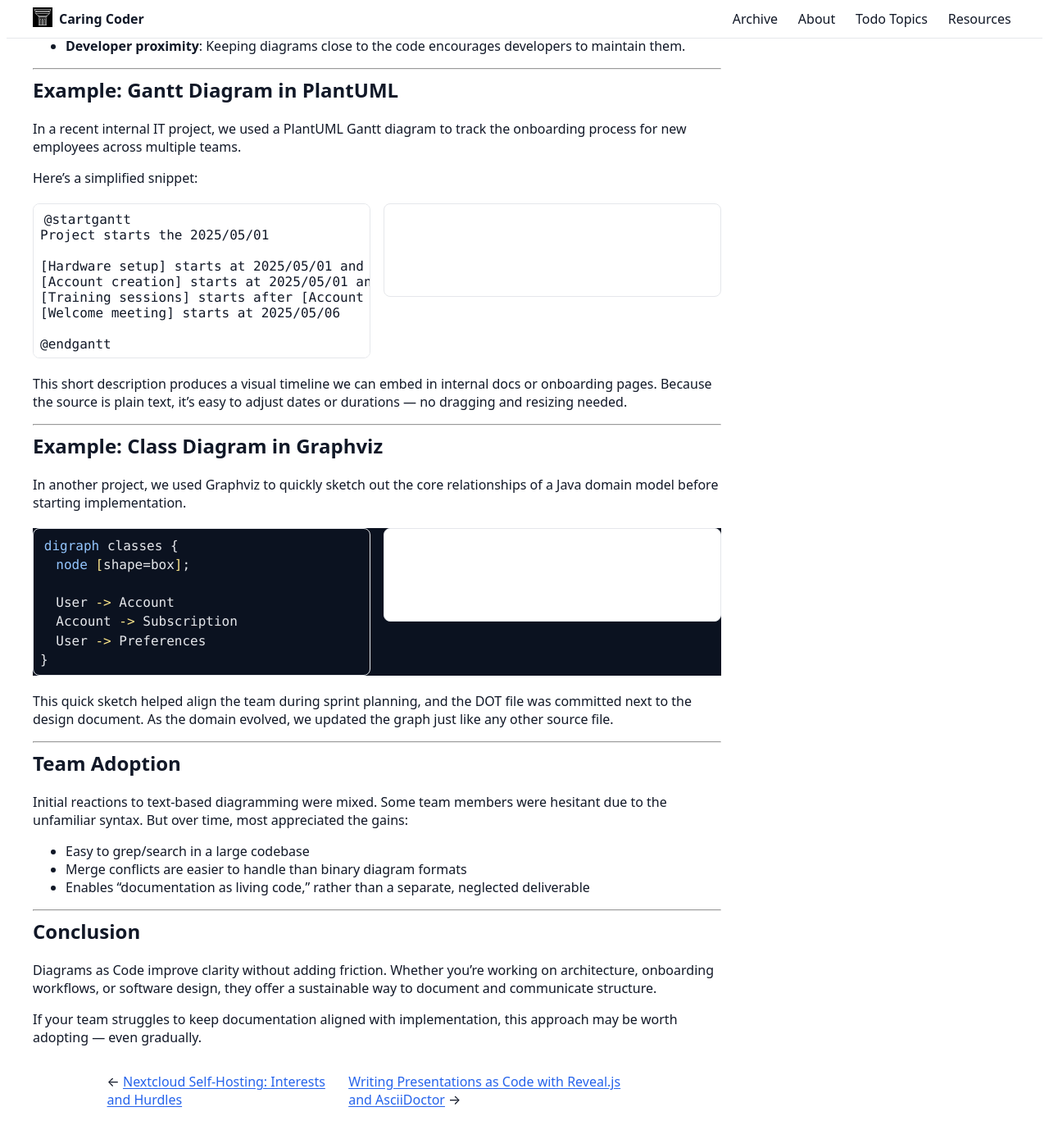
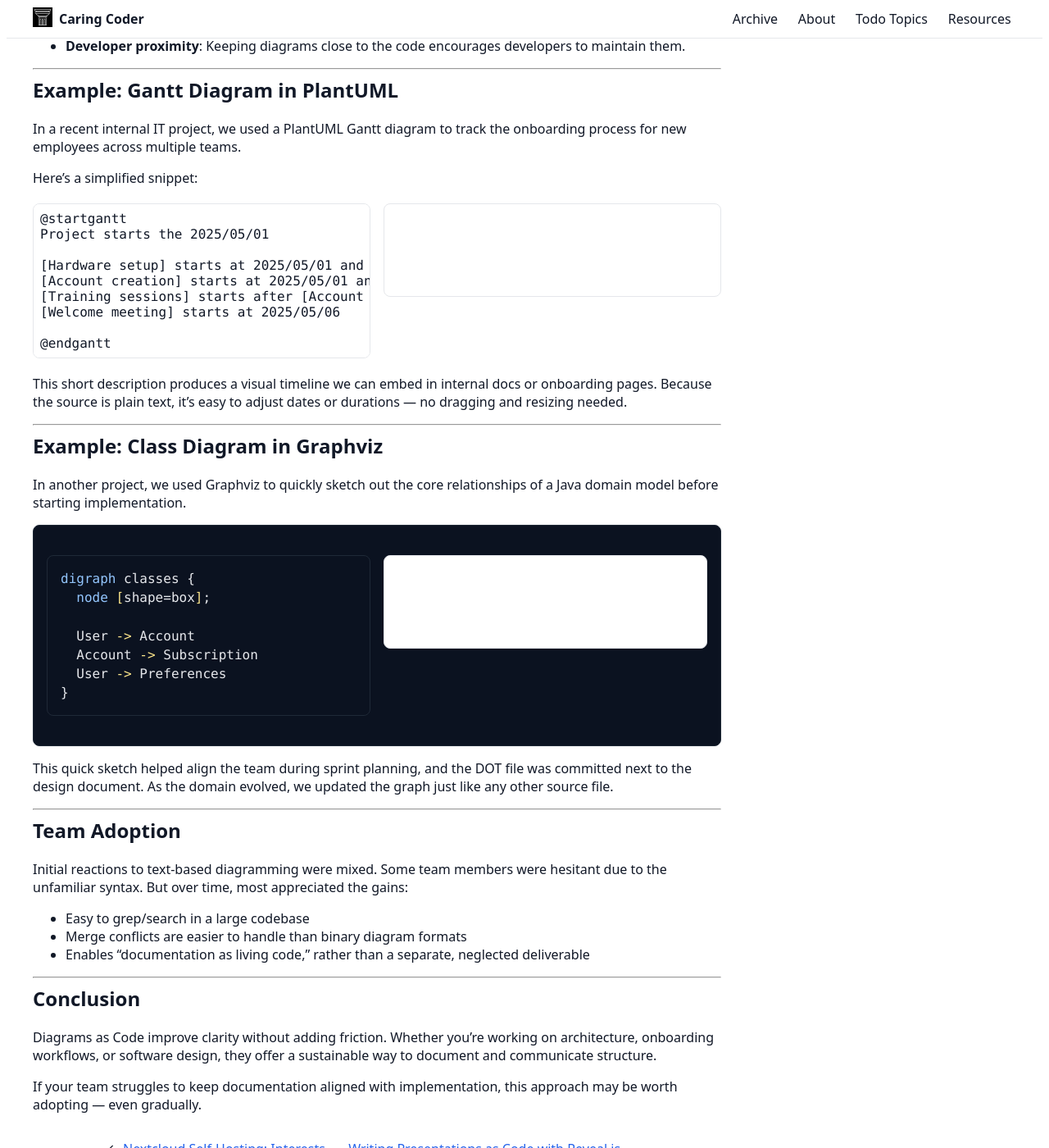
Before and after one commit to verronpro/blog, a Jekyll site: the page built from _posts/2023-09-01-diagram-as-code.md, in a window 1280 px wide and 1400 px high, scrolled down 498 px. Shown: the whole window at 82% size. Built offline with Jekyll 4.4.1, drawn with Linux system fonts in a browser that asks for light colours.

Commit message:
Improve styles for inline code contrast, dark mode compatibility, and table visibility with borders and striping.

```diff
--- a/assets/css/custom.css
+++ b/assets/css/custom.css
@@ -36,15 +36,20 @@
 blockquote{border-left:4px solid var(--cc-primary);padding:.5rem 1rem;background:rgba(37,99,235,.05)}
 
 /* Code blocks */
-pre{background:#0b1220;border:1px solid #1f2937;border-radius:.5rem;padding:1rem;overflow:auto}
-pre code{background:transparent}
+/* Show the visible border on Rouge's wrapper; keep base pre without border to avoid double borders in various containers */
+pre{background:#0b1220;border-radius:.5rem;padding:1rem;overflow:auto}
+/* Remove inline-code padding inside pre to avoid first-line indent; make code block-level */
+pre code{background:transparent;padding:0;display:block}
 /* Inline code: deepen the background for better contrast */
 code{background:rgba(17,24,39,.12);padding:.1rem .3rem;border-radius:.25rem}
 
 /* Rouge syntax highlighting (GitHub-like, tuned for dark pre background) */
 /* Base wrappers produced by Jekyll + Rouge */
-.highlighter-rouge .highlight{background:#0b1220;color:#E5E7EB}
-.highlight{line-height:1.45}
+/* Provide the visible box (padding, border, radius) on the Rouge wrapper so inner <pre> can be unstyled */
+.highlighter-rouge .highlight{background:#0b1220;color:#E5E7EB;border:1px solid #1f2937;border-radius:.5rem;padding:1rem;overflow:auto}
+/* Guard: some themes add a border on generic .highlight; explicitly remove it to avoid double borders.
+   The Rouge wrapper above (more specific selector) re-adds the single intended border. */
+.highlight{line-height:1.45; border:none}
 .highlight pre{background:transparent;border:none;padding:0;margin:0}
 
 /* Token colors */
@@ -169,7 +174,9 @@
   body{background:var(--cc-bg);color:var(--cc-text)}
   .card,.post-card{background:var(--cc-surface);border-color:var(--cc-border)}
   blockquote{background:rgba(37,99,235,.10);border-left-color:var(--cc-primary)}
-  pre{background:#0b1220;border-color:#1f2937}
+  /* Keep dark background for code blocks; border is handled by the Rouge wrapper */
+  pre{background:#0b1220}
+  .highlighter-rouge .highlight{background:#0b1220;border-color:#1f2937}
   /* Inline code background tuned for dark mode */
   code{background:rgba(229,231,235,.10)}
   .author-box{background:#0f172a;border-color:var(--cc-border)}
```
